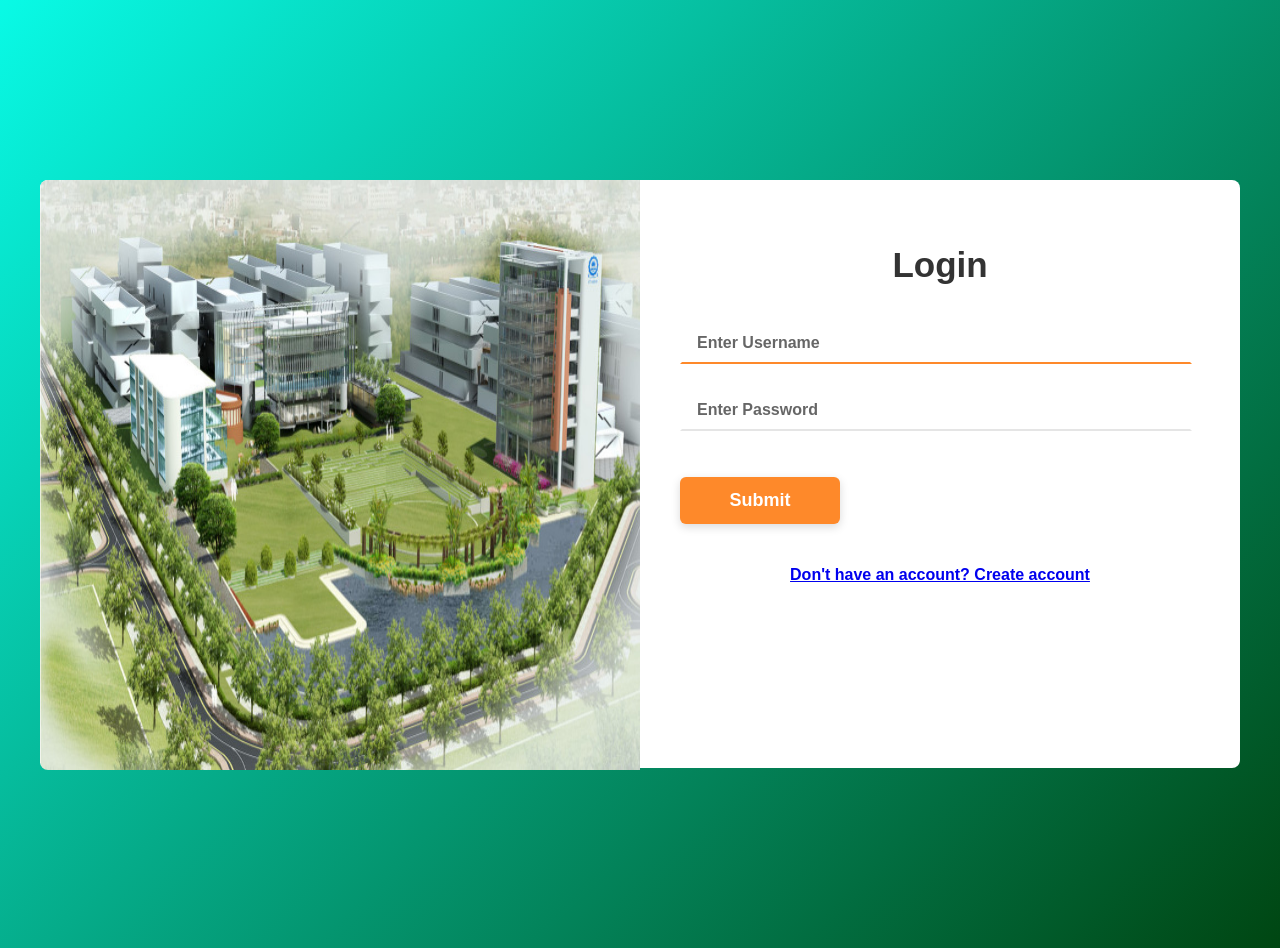
After one commit to Sreekara-Madyastha/Faculty-Info, a Flask app: page /login in a window 1280 px wide. The commit adds this page. Run offline with Flask 2, Linux system fonts and the light colour scheme.

Commit message:
including login and access pages

```diff
--- a/application.py
+++ b/application.py
@@ -1,9 +1,10 @@
-from flask import Flask, render_template, request, redirect, session, jsonify
-from flask.scaffold import F
-from flask_session import Session
+
+from flask import Flask, render_template, request, redirect, session
 import mysql.connector
+import os
 
 app = Flask(__name__)
+app.secret_key = os.urandom(10)
 mydb = mysql.connector.connect(
   host="localhost",
   user="root",
@@ -11,66 +12,10 @@ mydb = mysql.connector.connect(
   database="courses_faculty"
 )
 mycursor=mydb.cursor()
-Session(app)
 
 def my_function(x):
   return list(dict.fromkeys(x))
 
-mycursor.execute('SELECT * FROM departments')
-departments=mycursor.fetchall()
-mycursor.execute('SELECT Semester FROM taughtby')
-sem=mycursor.fetchall()
-sem = my_function(sem)
-mycursor.execute('SELECT * from faculty')
-fac=mycursor.fetchall()
-
-@app.route("/")
-@app.route("/home")
-def begin():
-    return render_template("home.html",departments=departments,fac=fac,sem=sem)
-
-
-
-@app.route("/login",methods=["GET","POST"])
-def login():
-  if request.method == "POST" :
-    userID=request.form.get("userID")
-    password=request.form.get("password")
-    mycursor.execute("SELECT * FROM Login_data WHERE userID=%s AND password=%s",(userID,password))
-    myvalue=mycursor.fetchone()
-    if bool(myvalue) is True:
-      session["userID"]=userID
-      return redirect("/begin")
-    else :
-      aler="userID/Password is incorrect! Try again"
-      return render_template("login.html",aler=aler)
-  return render_template("login.html")
-
-
-@app.route("/signup",methods=["GET","POST"])
-def signup():
-  if request.method == "POST" :
-    userID = request.form.get("userID")
-    password = request.form.get("password")
-    phno = request.form.get("phno")
-    mycursor.execute("SELECT * FROM Login_data WHERE userID=%s",(userID,))
-    myvalue=mycursor.fetchone()
-    if bool(myvalue) is False:
-      sql = "INSERT INTO Login_data (userID, phno,password) VALUES (%s, %s,%s)"
-      val = (userID, phno,password)
-      mycursor.execute(sql, val)
-      mydb.commit()
-      session["userID"]=userID
-      return redirect("/begin")
-    else :
-      aler="userID is already taken Try something different or login into your existing account"
-      return render_template("signup.html",aler=aler)
-  return render_template("signup.html")
-
-@app.route("/logout",methods=["GET","POST"])
-def logout():
-  session["userID"] = None
-  return redirect("/login")
 
 def greater(a,b):
   [sem1,year1]=a.split(" ")
@@ -125,5 +70,67 @@ def course():
     return render_template('home.html',coursesel=coursesel, departments=departments)
 
 
+
+mycursor.execute('SELECT * FROM departments')
+departments=mycursor.fetchall()
+mycursor.execute('SELECT Semester FROM taughtby')
+sem=mycursor.fetchall()
+sem = my_function(sem)
+mycursor.execute('SELECT * from faculty')
+fac=mycursor.fetchall()
+
+@app.route("/")
+@app.route("/home")
+def begin():
+    return render_template("home.html",departments=departments,fac=fac,sem=sem)
+
+
+
+@app.route('/login')
+def login():
+    return render_template('login.html')
+
+
+@app.route('/login_validation', methods=['POST'])
+def login_validation():
+    Username = request.form.get('Username')
+    password = request.form.get('password')
+
+    mycursor.execute("""select * from `authorizedPersonell` where `Username` = '{}' and `Password` = '{}'""".format(Username, password))
+    users = mycursor.fetchall()
+
+    if len(users) > 0:
+        session['AId'] = users[0][0]
+        return redirect('/access')
+    else:
+        return render_template('login.html', error_message="Invalid Username or Password")
+
+
+@app.route('/access')
+def home():
+    if 'AId' in session:
+        return render_template('access.html')
+    else:
+        return redirect('/login')
+
+
+@app.route('/register')
+def register():
+    return render_template('register.html')
+
+
+@app.route('/add_user', methods=['POST'])
+def add_user():
+    addUsername = request.form.get('reg_Username')
+    addEmail = request.form.get('reg_Email')
+    addPassword = request.form.get('reg_Password')
+
+    mycursor.execute("""insert into `authorizedPersonell` (`Username`, `Email`, `Password`) values
+             ('{}', '{}', '{}')""".format(addUsername, addEmail, addPassword))
+    mydb.commit()
+
+    return render_template('login.html', after_reg_message="Account created successfully! Login to proceed")
+
+
 if __name__ == '__main__':
   app.run(debug=True)
--- /dev/null
+++ b/static/css/style.css
@@ -0,0 +1,154 @@
+body {
+  margin: 0;
+}
+.page-content {
+  width: 100%;
+  margin: 0 auto;
+  background-image: -moz-linear-gradient(
+    136deg,
+    rgb(0, 70, 18) 0%,
+    rgb(9, 250, 230) 100%
+  );
+  background-image: -webkit-linear-gradient(
+    136deg,
+    rgb(0, 70, 18) 0%,
+    rgb(9, 250, 230) 100%
+  );
+  background-image: -ms-linear-gradient(
+    136deg,
+    rgb(0, 70, 18) 0%,
+    rgb(9, 250, 230) 100%
+  );
+  display: -webkit-flex;
+  justify-content: center;
+  -o-justify-content: center;
+  -ms-justify-content: center;
+  -moz-justify-content: center;
+  -webkit-justify-content: center;
+  align-items: center;
+  -o-align-items: center;
+  -ms-align-items: center;
+  -moz-align-items: center;
+  -webkit-align-items: center;
+}
+.form-content {
+  background: #fff;
+  width: 1200px;
+  border-radius: 8px;
+  -o-border-radius: 8px;
+  -ms-border-radius: 8px;
+  -moz-border-radius: 8px;
+  -webkit-border-radius: 8px;
+  margin: 180px 0;
+  font-family: "Nunito", sans-serif;
+  color: #fff;
+  font-weight: 700;
+  position: relative;
+  display: flex;
+  display: -webkit-flex;
+}
+.form-content .form-left {
+  margin-bottom: -6px;
+}
+.form-content .form-left img {
+  border-top-left-radius: 8px;
+  border-bottom-left-radius: 8px;
+}
+.form-content .form-detail {
+  padding: 30px 40px;
+  position: relative;
+  width: 100%;
+}
+.form-content .form-detail h2 {
+  color: #333;
+  font-size: 35px;
+  text-align: center;
+  position: relative;
+  padding: 6px 0 0;
+  margin-bottom: 47px;
+}
+.form-content .form-row {
+  width: 100%;
+}
+.form-content .form-detail .form-row-last {
+  text-align: center;
+}
+.form-content .form-detail .input-text {
+  margin-bottom: 35px;
+}
+.form-content .form-detail input {
+  width: 92%;
+  padding: 0px 15px 10px 15px;
+  border: 2px solid transparent;
+  border-bottom: 2px solid #e5e5e5;
+  appearance: unset;
+  -moz-appearance: unset;
+  -webkit-appearance: unset;
+  -o-appearance: unset;
+  -ms-appearance: unset;
+  outline: none;
+  -moz-outline: none;
+  -webkit-outline: none;
+  -o-outline: none;
+  -ms-outline: none;
+  font-family: "Nunito", sans-serif;
+  font-size: 16px;
+  font-weight: 700;
+  color: #333;
+}
+.form-content .form-detail .form-row input:focus {
+  border-bottom: 2px solid #fe892a;
+  transition: border-color 0.4s;
+}
+.form-content .form-detail .register {
+  background: #fe892a;
+  border-radius: 6px;
+  -o-border-radius: 6px;
+  -ms-border-radius: 6px;
+  -moz-border-radius: 6px;
+  -webkit-border-radius: 6px;
+  width: 160px;
+  box-shadow: 0px 3px 10px 0px rgba(0, 0, 0, 0.15);
+  -o-box-shadow: 0px 3px 10px 0px rgba(0, 0, 0, 0.15);
+  -ms-box-shadow: 0px 3px 10px 0px rgba(0, 0, 0, 0.15);
+  -moz-box-shadow: 0px 3px 10px 0px rgba(0, 0, 0, 0.15);
+  -webkit-box-shadow: 0px 3px 10px 0px rgba(0, 0, 0, 0.15);
+  border: none;
+  margin: 11px 0 50px 0px;
+  cursor: pointer;
+  font-family: "Nunito", sans-serif;
+  color: #fff;
+  font-weight: 700;
+  font-size: 18px;
+}
+.form-content .form-detail .register:hover {
+  background: #e37b27;
+}
+.form-content .form-detail .form-row-bottom input {
+  padding: 13px;
+}
+input::-webkit-input-placeholder {
+  color: #666;
+  font-size: 16px;
+}
+input::-moz-placeholder {
+  color: #666;
+  font-size: 16px;
+}
+input:-ms-input-placeholder {
+  color: #666;
+  font-size: 16px;
+}
+input:-moz-placeholder {
+  color: #666;
+  font-size: 16px;
+}
+.message {
+  font-size: 1rem;
+  margin-bottom: 2rem;
+  text-align: center;
+}
+.form_text {
+  text-align: center;
+  margin-top: -0.5rem;
+}
--- a/templates/home.html
+++ b/templates/home.html
@@ -10,7 +10,7 @@
         <script src="https://maxcdn.bootstrapcdn.com/bootstrap/3.4.1/js/bootstrap.min.js"></script>
     </head>
     <body>
-
+      <a href="/login">Login</a>
         <div class="container">
             <form class="row g-4" action="/search" autocomplete="off" method="post">
                 <div class="col-md-4">
--- /dev/null
+++ b/templates/login.html
@@ -0,0 +1,63 @@
+<!DOCTYPE html>
+<html>
+  <head>
+    <meta charset="utf-8" />
+    <meta
+      name="viewport"
+      content="width=device-width, initial-scale=1, maximum-scale=1"
+    />
+    <link rel="stylesheet" type="text/css" href="{{ url_for('static', filename='css/style.css') }}">
+    <title>Login</title>
+  </head>
+  <body>
+    <div class="page-content">
+      <div class="form-content">
+        <div class="form-left">
+          <img
+            src="{{ url_for('static', filename='/images/iiti-2.jpg') }}"
+            alt="IIT INDORE"
+            class="img1"
+            width="600"
+            height="590"
+          />
+        </div>
+        <form class="form-detail" action="\login_validation" method="post" autocomplete="off">
+          <h2>Login</h2>
+          <div class="message" style="color: red;">{{error_message}}</div>
+          <div class="message" style="color: green;">{{after_reg_message}}</div>
+          <div class="form-row">
+            <input
+              type="text"
+              name="Username"
+              id="name"
+              class="input-text"
+              placeholder="Enter Username"
+              required
+              autofocus
+            />
+          </div>
+          <div class="form-row">
+            <input
+              type="password"
+              name="password"
+              id="password"
+              class="input-text"
+              placeholder="Enter Password"
+              required
+            />
+          <div class="form-row-bottom">
+            <input
+              type="submit"
+              name="register"
+              class="register"
+              value="Submit"
+            />
+          </div>
+          <p class="form_text">
+                <a href="/register" class="form_link" id="linkCreateAccount">Don't have an account? Create account</a>
+            </p>
+        </form>
+      </div>
+    </div>
+  </body>
+</html>
```
Also changed, not shown: templates/access.html (added, +12 -0 lines), templates/register.html (added, +73 -0 lines), static/images/iiti-2.jpg (added).
